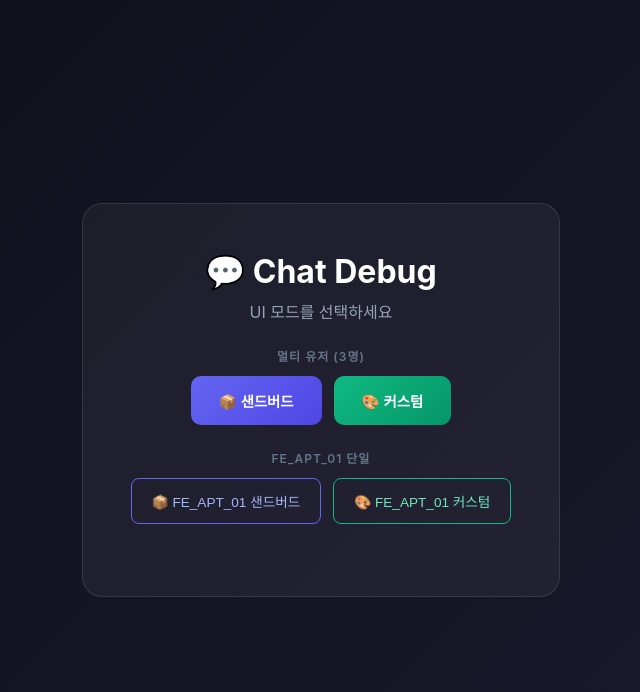
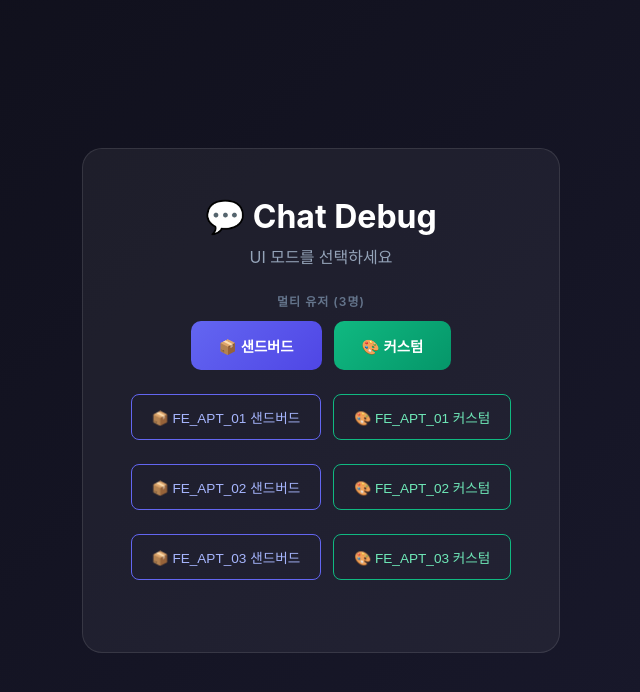
Before and after one commit to peter-zigbang/zb-chat, a React (Vite) app: page / in a window 1280 px wide. Shown: the top 692 px of the page, without its empty margins (319-959 px from the left). Built offline with nearby package versions, Linux system fonts and the light colour scheme.

Commit message:
메뉴 선택

```diff
--- a/src/App.tsx
+++ b/src/App.tsx
@@ -4,6 +4,13 @@ import { DualChatView } from './components/DualChatView/DualChatView';
 
 type UIMode = 'basic' | 'custom';
 type ViewMode = 'select' | 'chat' | 'single';
+
+// 사용자 정보
+const USERS = [
+  { userId: 'FE_APT_01', nickname: '아파트유저01' },
+  { userId: 'FE_APT_02', nickname: '아파트유저02' },
+  { userId: 'FE_APT_03', nickname: '아파트유저03' },
+];
 
 // URL 쿼리 파라미터 파싱
 function getQueryParams() {
@@ -19,6 +26,7 @@ function getQueryParams() {
 function App() {
   const [viewMode, setViewMode] = useState<ViewMode>('select');
   const [uiMode, setUIMode] = useState<UIMode>('custom');
+  const [selectedUser, setSelectedUser] = useState(USERS[0]);
 
   // URL 쿼리 파라미터 확인 (iframe embedded 모드)
   const queryParams = useMemo(() => getQueryParams(), []);
@@ -35,12 +43,12 @@ function App() {
     );
   }
 
-  // 단일 사용자 모드 - FE_APT_01로 ChatPage 표시
+  // 단일 사용자 모드 - 선택된 사용자로 ChatPage 표시
   if (viewMode === 'single') {
     return (
       <ChatPage
-        userId="FE_APT_01"
-        nickname="아파트유저01"
+        userId={selectedUser.userId}
+        nickname={selectedUser.nickname}
         embedded={false}
         uiMode={uiMode}
         onLogout={() => setViewMode('select')}
@@ -92,29 +100,32 @@ function App() {
           </button>
         </div>
 
-        {/* 단일 유저 모드 (FE_APT_01) */}
-        <p style={styles.sectionLabel}>FE_APT_01 단일</p>
-        <div style={styles.buttonGroup}>
+        {/* 단일 유저 모드 - 각 사용자별 버튼 */}
+        {USERS.map((user) => (
+          <div key={user.userId} style={styles.buttonGroup}>
             <button
               style={styles.buttonSingleBasic}
               onClick={() => {
+                setSelectedUser(user);
                 setUIMode('basic');
                 setViewMode('single');
               }}
             >
-            📦 FE_APT_01 샌드버드
+              📦 {user.userId} 샌드버드
             </button>
 
             <button
               style={styles.buttonSingleCustom}
               onClick={() => {
+                setSelectedUser(user);
                 setUIMode('custom');
                 setViewMode('single');
               }}
             >
-            🎨 FE_APT_01 커스텀
+              🎨 {user.userId} 커스텀
             </button>
           </div>
+        ))}
       </div>
     </div>
   );
```
Lines whose indentation alone changed are shown as unchanged.
